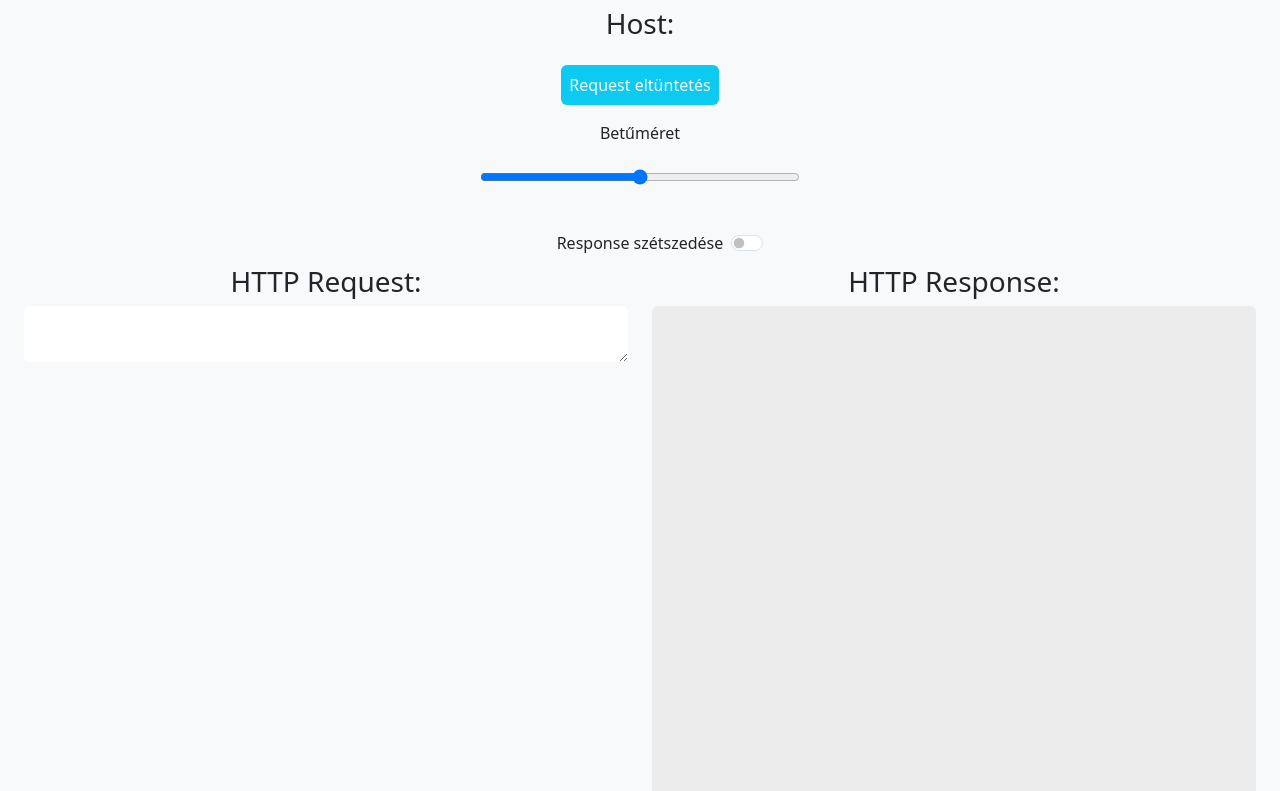
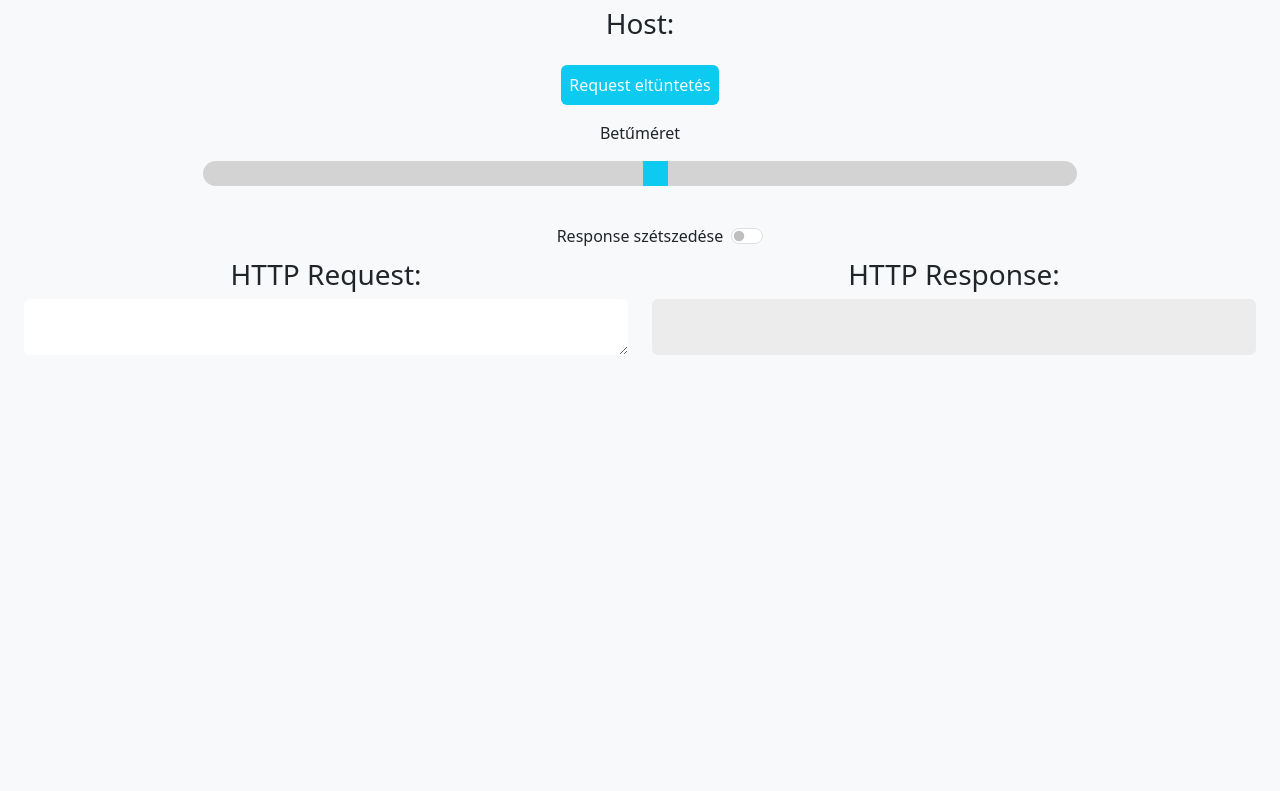
Before and after one commit to hemrichg/sponser, a Flask app: template templates/http.html in a window 1280 px wide. Shown: the part 49-840 px from the top of the page. After the commit the page ends 404 px from the top, so only its background shows below. Run offline with Flask 3, Linux system fonts and the light colour scheme; the template is opened without the code that fills it, so the values that code supplies are empty; some libraries are stand-ins or nearby versions.

Commit message:
🐛 Fix slider
Fixes hemrichg/sponser#7

```diff
--- a/templates/http.html
+++ b/templates/http.html
@@ -10,36 +10,42 @@
             resize: none;
         }
 
-        input[type="range"] {
-            background-color: rgb(228, 228, 228);
-            padding: 4px;
-            width: 20rem;
-            height: 2rem;
-            border-radius: .5rem;
-            overflow: hidden;
-            cursor: row-resize;
-
-            &[step] {
-                background-color: rgb(255, 255, 255);
+        .slider {
+            width: 70%;
+            background: #d3d3d3;
+            outline: none;
+            -webkit-transition: .2s;
+            transition: opacity .2s;
+            border-radius: 50rem;
+            appearance: none;
+            -webkit-appearance: none;
         }
 
-            &::-webkit-slider-thumb {
-                -webkit-appearance: none;
-                background-color: rgb(255, 255, 255);
-                box-shadow: -20rem 0 0 20rem rgba(#000000, 0.2);
+        .slider:hover {
+            opacity: 1;
         }
 
-            &::-moz-range-thumb {
-                border-radius: .5rem;
+        .slider::-webkit-slider-thumb {
+            -webkit-appearance: none;
+            appearance: none;
+            width: 25px;
+            height: 25px;
             border: 0;
-                width: 20px;
-                background-color: rgb(255, 255, 255);
+            background: #0dcaf0;
+            cursor: pointer;
         }
+
+        .slider::-moz-range-thumb {
+            width: 25px;
+            height: 25px;
+            border: 0;
+            background: #0dcaf0;
+            cursor: pointer;
         }
 
         @media screen and (max-width:900px) {
-            code{
-                text-wrap:balance;
+            code {
+                text-wrap: balance;
             }
         }
     </style>
@@ -58,7 +64,7 @@
                 eltüntetés</button>
             <div class="p-3 d-block" id="fontSize">
                 <p>Betűméret</p>
-                    <input type="range" value="16" min="10" max="20" id="font-size" 1>
+                <input class="slider" type="range" value="16" min="13" max="40" id="font-size">
             </div>
             <div class="form-check form-switch d-flex justify-content-center pt-3">
                 <label class="form-check-label" for="sw">Response szétszedése</label>
@@ -85,7 +91,7 @@
                     id="response-raw">{{ data["raw"] }}</textarea>
                 <div id="response-parts" class="pt-3 d-none">
                     <h4>Response line:</h4>
-                    <pre >
+                    <pre>
                         <code class="text-start">
 {{ data["r_line"] }}
                                     </code>
@@ -144,22 +150,25 @@
 
 
         function autoSize() {
-            var el = textArea;
-            var er = request;
-            setTimeout(function () {
-                el.style.cssText = 'min-height:100vh; height: 37px;';
-                el.style.cssText = 'height:' + (el.scrollHeight + 30) + 'px';
-                er.style.cssText = 'min-height:37px; height: 37px;';
-                er.style.cssText = 'height:' + (er.scrollHeight) + 'px';
-            }, 0);
+            let reqText = document.getElementById("req");
+            textArea.style.minHeight = '37px';
+            textArea.style.height = '37px';
+            textArea.style.height = textArea.scrollHeight + 'px';
+            reqText.style.minHeight = '37px';
+            reqText.style.height = '37px';
+            reqText.style.height = reqText.scrollHeight + 'px';
         }
 
         function fontSize() {
+            let reqText = document.getElementById("req");
             slider.value = textArea.style.fontSize;
+            reqText.style.fontSize = slider.value
+
             slider.addEventListener('input', function () {
                 var size = slider.value;
                 textArea.style.fontSize = size + "px";
-                textArea.style.height = textArea.scrollHeight + 'px';
+                reqText.style.fontSize = size + "px";
+                autoSize();
             });
         }
 
@@ -168,21 +177,21 @@
                 sendBtn.classList.remove("d-none")
                 sendBtn.classList.add("d-block")
             }
-            else{
+            else {
                 sendBtn.classList.remove("d-block")
                 sendBtn.classList.add("d-none")
             }
         }
 
         window.addEventListener('load', () => {
+            requestCheck();
             autoSize();
-            requestCheck();
         });
         request.addEventListener('keyup', () => {
+            requestCheck();
             autoSize();
-            requestCheck();
         })
-        sendBtn.addEventListener('click', ()=>{
+        sendBtn.addEventListener('click', () => {
             autoSize();
         });
         slider.addEventListener('input', fontSize());
@@ -196,6 +205,7 @@
                 reqBody.classList.remove("d-none");
                 reqBody.classList.add("d-block");
                 reqBtn.textContent = "Request eltüntetés"
+                autoSize();
             }
         });
     </script>
```
Lines whose indentation alone changed are shown as unchanged.
